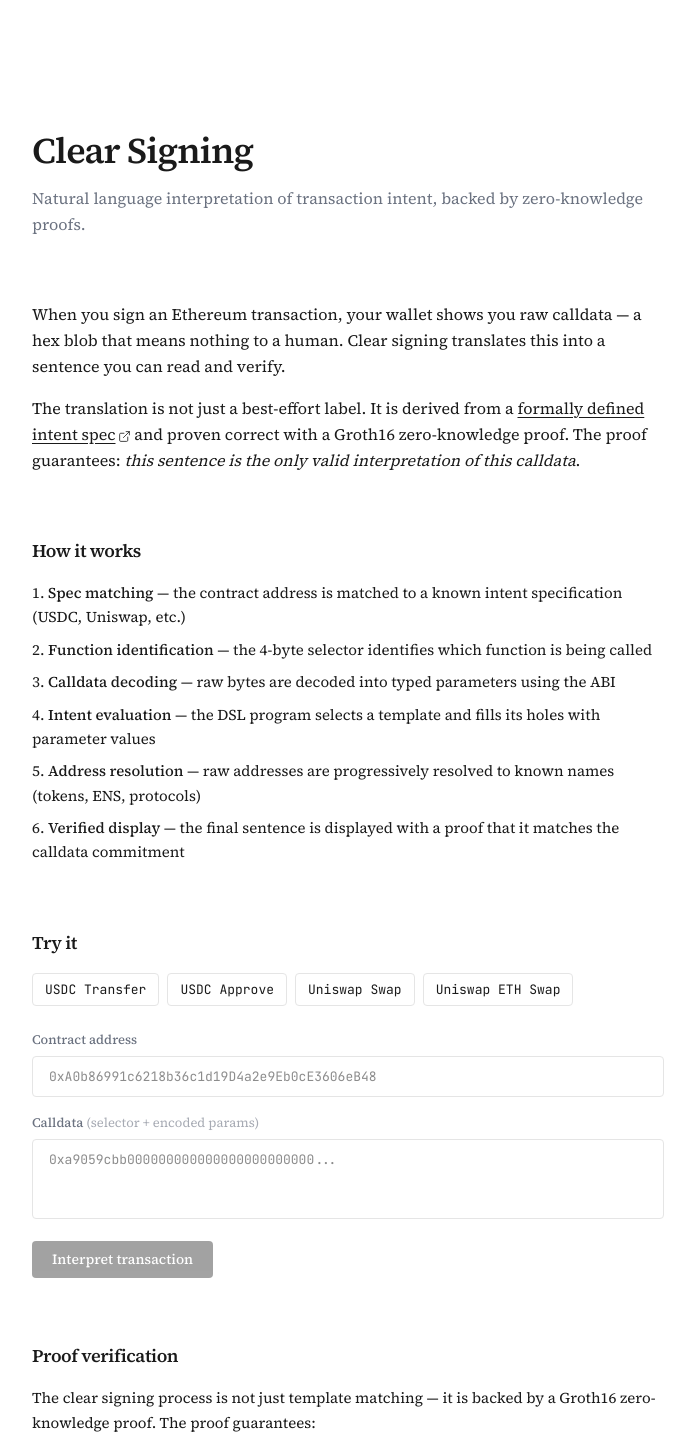
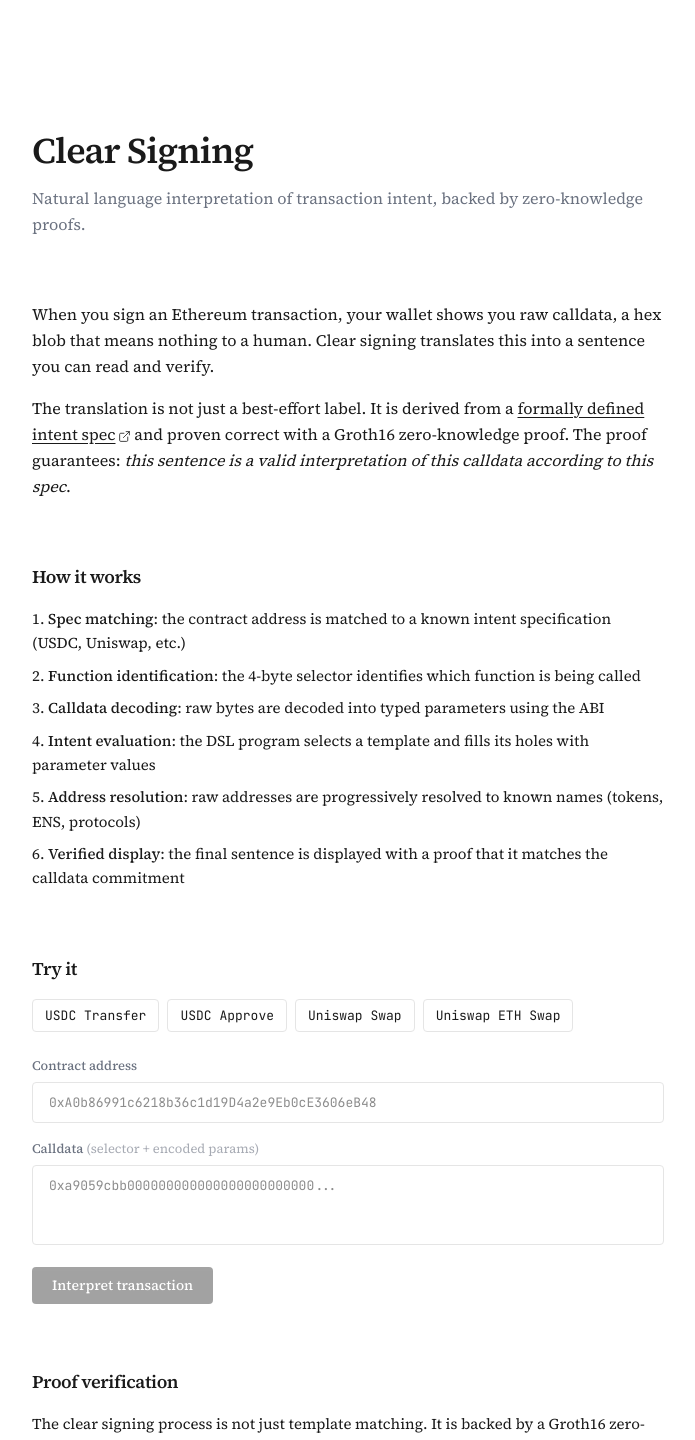
Before and after one commit to lfglabs-dev/explain.md, a Next.js app: page /clear-signing in a window 1280 px wide. Shown: the top 1440 px of the page, without its empty margins (292-987 px from the left). Built offline with nearby package versions, Linux system fonts and the light colour scheme.

Commit message:
Replace em dashes with colons/commas and fix proof guarantee statement

```diff
--- a/src/app/clear-signing/page.tsx
+++ b/src/app/clear-signing/page.tsx
@@ -327,7 +327,7 @@
           </p>
         </div>
         <p className="text-[12px] text-emerald-700/70 mt-2 ml-6">
-          Intent verified by Groth16 proof — template and values match the
+          Intent verified by Groth16 proof: template and values match the
           calldata commitment
         </p>
       </div>
@@ -563,7 +563,7 @@
       <section className="mb-16 leading-relaxed space-y-4">
         <p>
           When you sign an Ethereum transaction, your wallet shows you raw
-          calldata — a hex blob that means nothing to a human. Clear signing
+          calldata, a hex blob that means nothing to a human. Clear signing
           translates this into a sentence you can read and verify.
         </p>
         <p>
@@ -572,8 +572,8 @@
             formally defined intent spec
           </ExternalLink>{" "}
           and proven correct with a Groth16 zero-knowledge proof. The proof
-          guarantees: <em>this sentence is the only valid interpretation of this
-          calldata</em>.
+          guarantees: <em>this sentence is a valid interpretation of this
+          calldata according to this spec</em>.
         </p>
       </section>
 
@@ -585,30 +585,30 @@
         <div className="leading-relaxed space-y-4 text-[15px]">
           <ol className="list-decimal list-inside space-y-2">
             <li>
-              <strong className="font-medium">Spec matching</strong> — the
+              <strong className="font-medium">Spec matching</strong>: the
               contract address is matched to a known intent specification
               (USDC, Uniswap, etc.)
             </li>
             <li>
-              <strong className="font-medium">Function identification</strong> —
+              <strong className="font-medium">Function identification</strong>:
               the 4-byte selector identifies which function is being called
             </li>
             <li>
-              <strong className="font-medium">Calldata decoding</strong> — raw
+              <strong className="font-medium">Calldata decoding</strong>: raw
               bytes are decoded into typed parameters using the ABI
             </li>
             <li>
-              <strong className="font-medium">Intent evaluation</strong> — the
+              <strong className="font-medium">Intent evaluation</strong>: the
               DSL program selects a template and fills its holes with parameter
               values
             </li>
             <li>
-              <strong className="font-medium">Address resolution</strong> —
+              <strong className="font-medium">Address resolution</strong>:
               raw addresses are progressively resolved to known names (tokens,
               ENS, protocols)
             </li>
             <li>
-              <strong className="font-medium">Verified display</strong> — the
+              <strong className="font-medium">Verified display</strong>: the
               final sentence is displayed with a proof that it matches the
               calldata commitment
             </li>
@@ -725,7 +725,7 @@
         </h2>
         <div className="leading-relaxed space-y-4 text-[15px]">
           <p>
-            The clear signing process is not just template matching — it is backed
+            The clear signing process is not just template matching. It is backed
             by a Groth16 zero-knowledge proof. The proof guarantees:
           </p>
           <div className="border border-border rounded px-6 py-5 space-y-3 text-[14px]">
```
